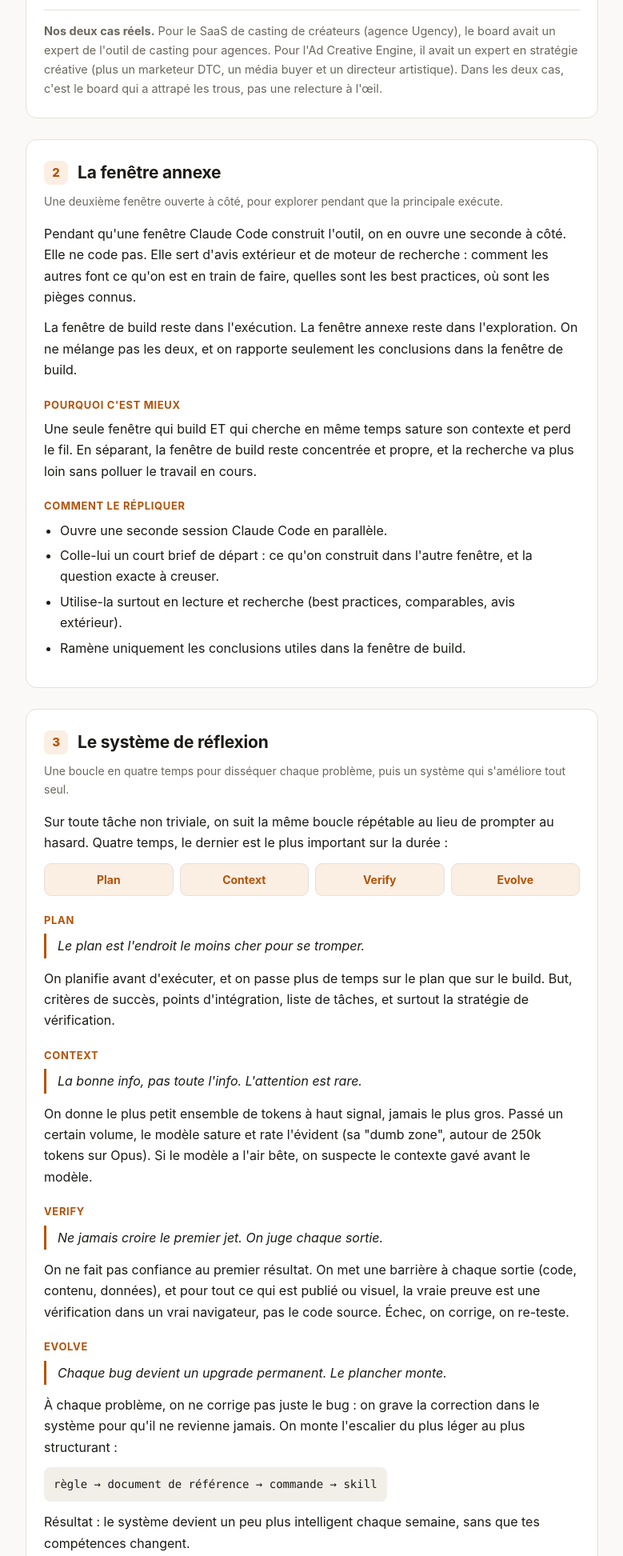
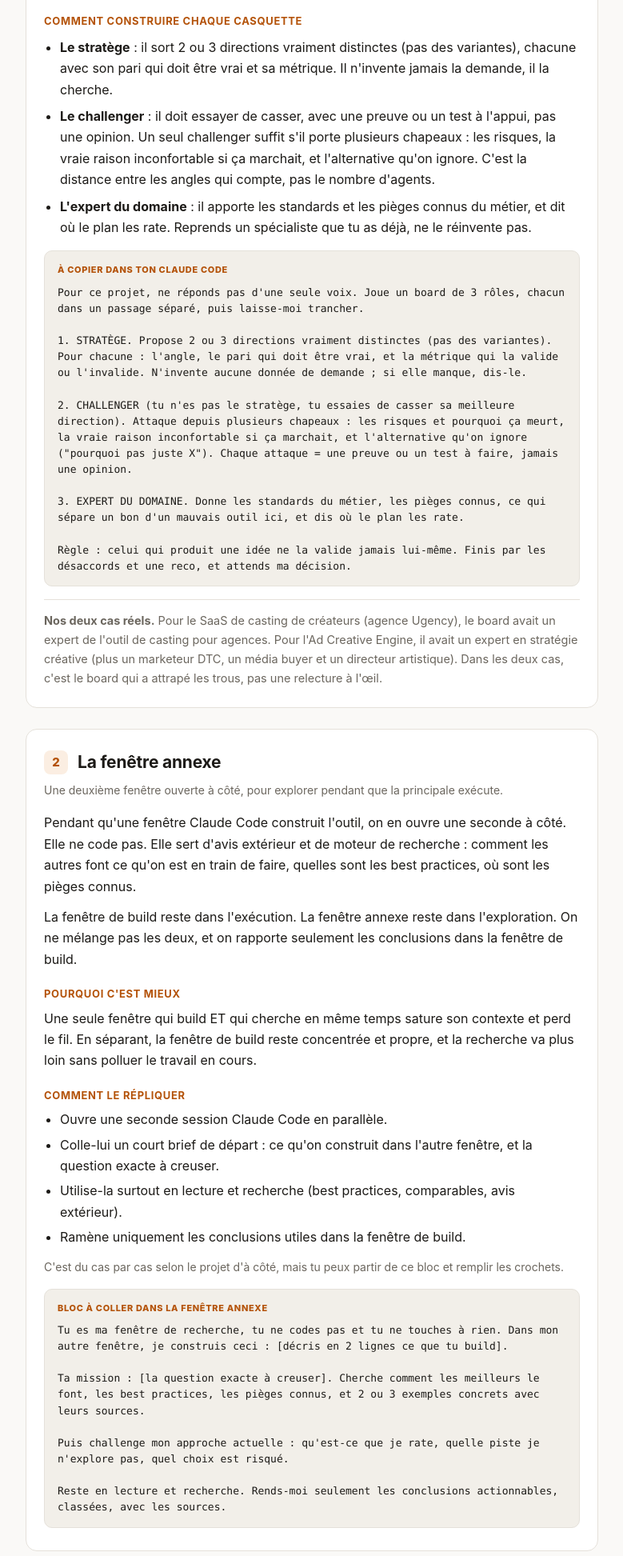
Before and after one commit to garygerardy/systeme-claude-code, a plain HTML site: page index.html in a window 1280 px wide. Shown: the part 1160-3105 px from the top of the page at 80% size, without its empty margins (250-1029 px from the left). Drawn offline with Linux system fonts and the light colour scheme.

Commit message:
Ajout: 3 cases (prompts a coller) + marche a suivre transcript YouTube

```diff
--- a/index.html
+++ b/index.html
@@ -73,6 +73,13 @@
   a{color:var(--accent); text-decoration:none; border-bottom:1px solid transparent}
   a:hover{border-bottom-color:var(--accent)}
   .stair{font-family:ui-monospace,SFMono-Regular,Menlo,Consolas,monospace; font-size:14px; background:var(--code); border-radius:8px; padding:10px 12px; display:inline-block}
+  ul.recipe{margin:8px 0 6px}
+  ul.recipe li{margin:7px 0}
+  .brief{background:var(--code); border:1px solid var(--line); border-radius:10px; padding:14px 16px; margin:16px 0 4px}
+  .brief-label{display:block; font-size:11px; letter-spacing:.06em; text-transform:uppercase; color:var(--accent); font-weight:800; margin-bottom:9px}
+  .brief-mono{font-family:ui-monospace,SFMono-Regular,Menlo,Consolas,monospace; font-size:13px; line-height:1.55; white-space:pre-wrap; margin:0; color:var(--fg)}
+  .examples ol{margin:8px 0 12px; padding-left:20px}
+  .examples ol li{margin:6px 0}
   footer{color:var(--muted); font-size:13px; margin-top:34px; border-top:1px solid var(--line); padding-top:16px}
 </style>
 </head>
@@ -110,6 +117,26 @@
       <li>Garde une seule règle non négociable : l'agent qui a produit une idée ne la valide jamais lui-même. Toi seul tranches à la fin.</li>
     </ul>
 
+    <h3>Comment construire chaque casquette</h3>
+    <ul class="recipe">
+      <li><b>Le stratège</b> : il sort 2 ou 3 directions vraiment distinctes (pas des variantes), chacune avec son pari qui doit être vrai et sa métrique. Il n'invente jamais la demande, il la cherche.</li>
+      <li><b>Le challenger</b> : il doit essayer de casser, avec une preuve ou un test à l'appui, pas une opinion. Un seul challenger suffit s'il porte plusieurs chapeaux : les risques, la vraie raison inconfortable si ça marchait, et l'alternative qu'on ignore. C'est la distance entre les angles qui compte, pas le nombre d'agents.</li>
+      <li><b>L'expert du domaine</b> : il apporte les standards et les pièges connus du métier, et dit où le plan les rate. Reprends un spécialiste que tu as déjà, ne le réinvente pas.</li>
+    </ul>
+
+    <div class="brief">
+      <span class="brief-label">À copier dans ton Claude Code</span>
+<p class="brief-mono">Pour ce projet, ne réponds pas d'une seule voix. Joue un board de 3 rôles, chacun dans un passage séparé, puis laisse-moi trancher.
+
+1. STRATÈGE. Propose 2 ou 3 directions vraiment distinctes (pas des variantes). Pour chacune : l'angle, le pari qui doit être vrai, et la métrique qui la valide ou l'invalide. N'invente aucune donnée de demande ; si elle manque, dis-le.
+
+2. CHALLENGER (tu n'es pas le stratège, tu essaies de casser sa meilleure direction). Attaque depuis plusieurs chapeaux : les risques et pourquoi ça meurt, la vraie raison inconfortable si ça marchait, et l'alternative qu'on ignore ("pourquoi pas juste X"). Chaque attaque = une preuve ou un test à faire, jamais une opinion.
+
+3. EXPERT DU DOMAINE. Donne les standards du métier, les pièges connus, ce qui sépare un bon d'un mauvais outil ici, et dis où le plan les rate.
+
+Règle : celui qui produit une idée ne la valide jamais lui-même. Finis par les désaccords et une reco, et attends ma décision.</p>
+    </div>
+
     <div class="examples">
       <b>Nos deux cas réels.</b> Pour le SaaS de casting de créateurs (agence Ugency), le board avait un expert de l'outil de casting pour agences. Pour l'Ad Creative Engine, il avait un expert en stratégie créative (plus un marketeur DTC, un média buyer et un directeur artistique). Dans les deux cas, c'est le board qui a attrapé les trous, pas une relecture à l'œil.
     </div>
@@ -134,6 +161,18 @@
       <li>Utilise-la surtout en lecture et recherche (best practices, comparables, avis extérieur).</li>
       <li>Ramène uniquement les conclusions utiles dans la fenêtre de build.</li>
     </ul>
+
+    <p class="sub">C'est du cas par cas selon le projet d'à côté, mais tu peux partir de ce bloc et remplir les crochets.</p>
+    <div class="brief">
+      <span class="brief-label">Bloc à coller dans la fenêtre annexe</span>
+<p class="brief-mono">Tu es ma fenêtre de recherche, tu ne codes pas et tu ne touches à rien. Dans mon autre fenêtre, je construis ceci : [décris en 2 lignes ce que tu build].
+
+Ta mission : [la question exacte à creuser]. Cherche comment les meilleurs le font, les best practices, les pièges connus, et 2 ou 3 exemples concrets avec leurs sources.
+
+Puis challenge mon approche actuelle : qu'est-ce que je rate, quelle piste je n'explore pas, quel choix est risqué.
+
+Reste en lecture et recherche. Rends-moi seulement les conclusions actionnables, classées, avec les sources.</p>
+    </div>
   </section>
 
   <!-- 3 -->
@@ -168,11 +207,28 @@
     <p><span class="stair">règle &rarr; document de référence &rarr; commande &rarr; skill</span></p>
     <p>Résultat : le système devient un peu plus intelligent chaque semaine, sans que tes compétences changent.</p>
 
+    <div class="brief">
+      <span class="brief-label">À copier dans ton Claude Code</span>
+<p class="brief-mono">Avant d'exécuter, fais-moi un PLAN : le but, les critères de succès, les étapes, et surtout comment tu vérifieras que c'est vraiment bon. Pose-moi tes questions au lieu de supposer.
+
+Garde le contexte minimal et à haut signal, ne te gave pas d'infos inutiles.
+
+Ne me dis jamais "c'est fait" sur le premier jet. Prouve-le : un test, et pour tout ce qui est visible, une vérification dans un vrai navigateur. Si ça échoue, corrige et re-teste.
+
+À la fin, dis-moi quoi graver (une règle, un document, une commande) pour que ce problème ne revienne jamais.</p>
+    </div>
+
     <div class="rule">
       <b>Le modèle mental derrière tout ça :</b> un agent, c'est le modèle (le cerveau, que tu choisis) + le harness (Claude Code, que tu choisis) + la couche que tu construis par-dessus (règles, skills, hooks, connexions). Plus tu construis cette couche, plus le plafond monte. Même compétence, bâtiment plus haut.
     </div>
 
     <div class="examples">
+      <b>La marche à suivre pour ingérer une vidéo (c'est comme ça que cette boucle est arrivée dans le système).</b>
+      <ol>
+        <li>Installe une extension Chrome gratuite qui exporte le transcript YouTube (cherche "YouTube transcript" dans le Chrome Web Store).</li>
+        <li>Ouvre la vidéo, exporte le transcript, copie-le.</li>
+        <li>Colle-le dans Claude Code avec un brief court : "Digère ce transcript, sors les principes actionnables, et range-les dans mon système : une règle, un document, ou une nouvelle commande."</li>
+      </ol>
       Source de la boucle : podcast de Nate Herk avec Cole Medin, "How to Build Effective Claude Code Agents in 2026". <a href="https://www.youtube.com/watch?v=RzLV8sfFdMM" target="_blank" rel="noopener">youtube.com/watch?v=RzLV8sfFdMM</a>
     </div>
   </section>
```
